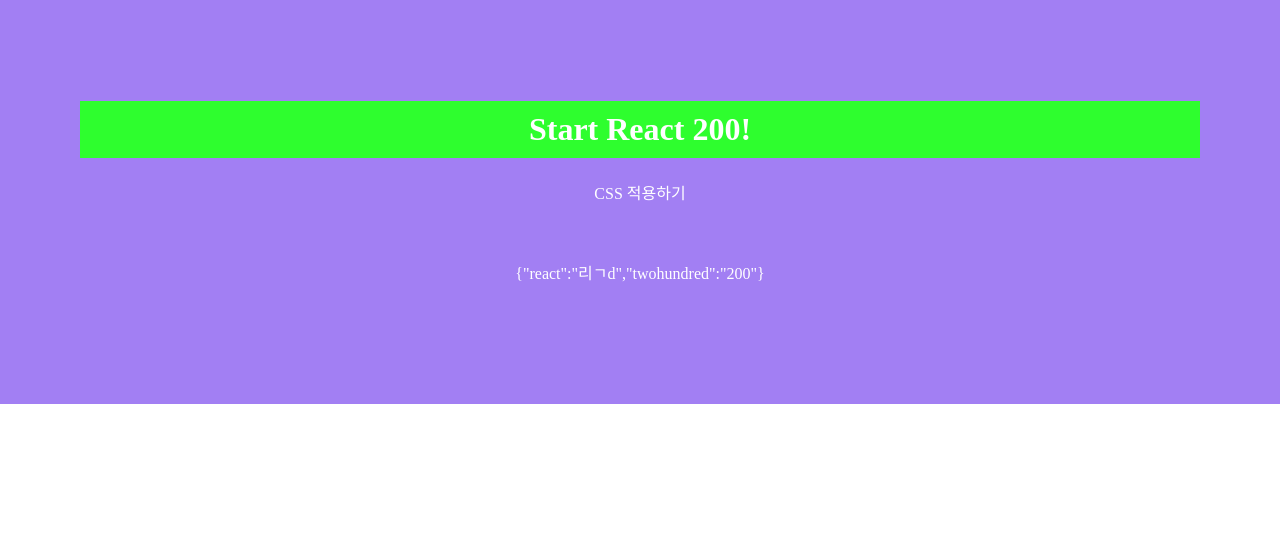
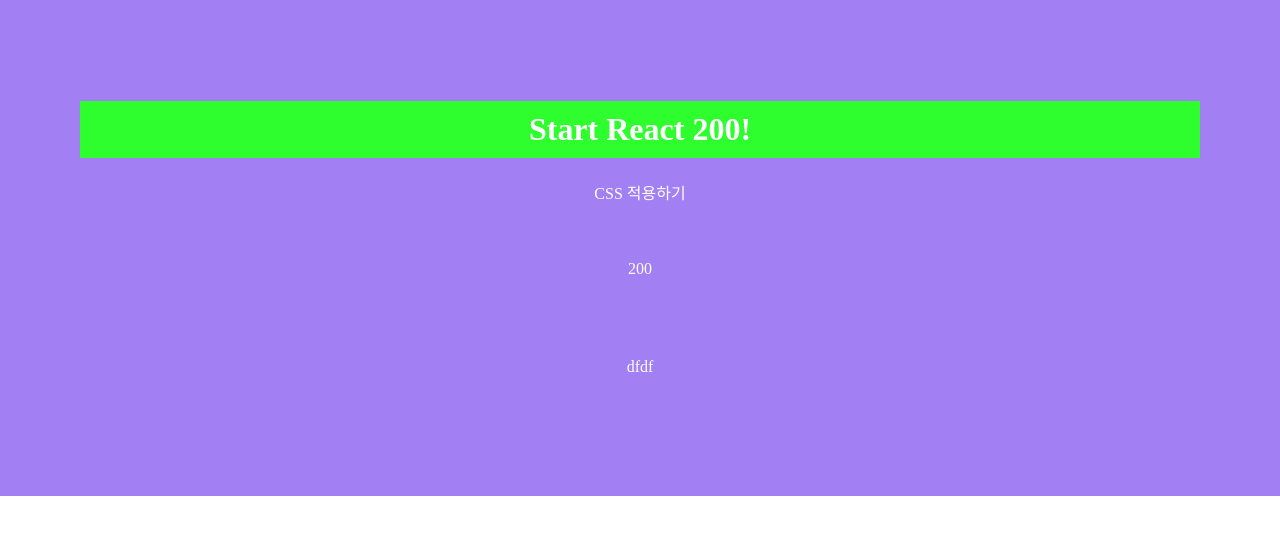
Before and after one commit to OHHYUN/react200, a React (Create React App) app: page / in a window 1280 px wide. Shown: the top 534 px of the page. Built offline with nearby package versions, Linux system fonts and the light colour scheme.

Commit message:
add: propsRequired

```diff
--- a/src/App.js
+++ b/src/App.js
@@ -1,13 +1,14 @@
 import React from 'react';
 import './App.css';
-import PropsObjVal from './R020_PropsObjVal'
+import PropsRequired from './R021_PropsRequired'
 
 function App() {
   return (
     <div>
       <h1>Start React 200!</h1>
       <p>CSS 적용하기</p>
-      <PropsObjVal ObjectJson={{ react: "리ㄱd", twohundred: "200" }} />
+      <PropsRequired ReactNumber={200} />
+      <PropsRequired ReactString="dfdf" />
     </div>
   );
 }
--- /dev/null
+++ b/src/R021_PropsRequired.js
@@ -0,0 +1,21 @@
+import React, { Component } from 'react';
+import datatype from 'prop-types';
+
+class R021_PropsRequired extends Component {
+    render() {
+        let {
+            ReactString,
+            ReactNumber
+        } = this.props
+        return (
+            <div>
+                {ReactString}{ReactNumber}
+            </div>
+        )
+    }
+}
+
+R021_PropsRequired.propTypes = {
+    ReactString: datatype.isRequired,
+}
+export default R021_PropsRequired
```
